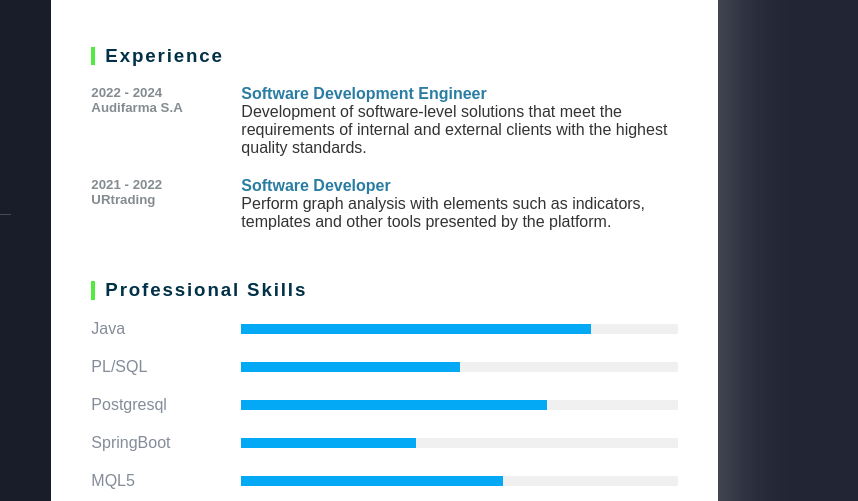
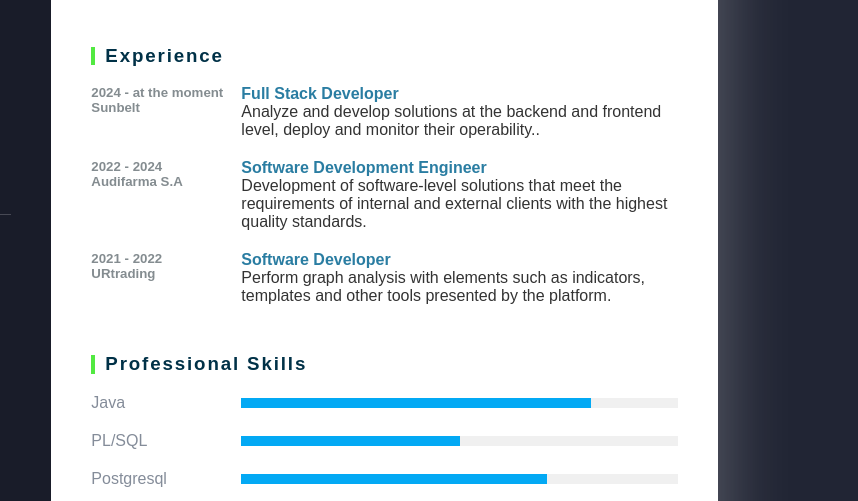
Before and after one commit to fanoneytor/Curriculum, a plain HTML site: page index.html in a window 1280 px wide. Shown: the part 224-725 px from the top of the page, 422-1280 px from the left. Drawn offline with nearby package versions, Linux system fonts and the light colour scheme.

Commit message:
current employment

```diff
--- a/index.html
+++ b/index.html
@@ -83,6 +83,18 @@
                 <h3 class="title2">Experience</h3>
                 <div class="box">
                     <div class="year_company">
+                        <h5>2024 - at the moment</h5>
+                        <h5>Sunbelt</h5>
+                    </div>
+                    <div class="text">
+                        <h4>Full Stack Developer</h4>
+                        <p>Analyze and develop solutions at the backend and frontend level,
+                            deploy and monitor their
+                            operability..</p>
+                    </div>
+                </div>
+                <div class="box">
+                    <div class="year_company">
                         <h5>2022 - 2024</h5>
                         <h5>Audifarma S.A</h5>
                     </div>
@@ -128,7 +140,7 @@
                 <div class="box">
                     <h4>SpringBoot</h4>
                     <span class="percent">
-                        <div style="width: 40%;"></div>
+                        <div style="width: 70%;"></div>
                     </span>
                 </div>
                 <div class="box">
```
